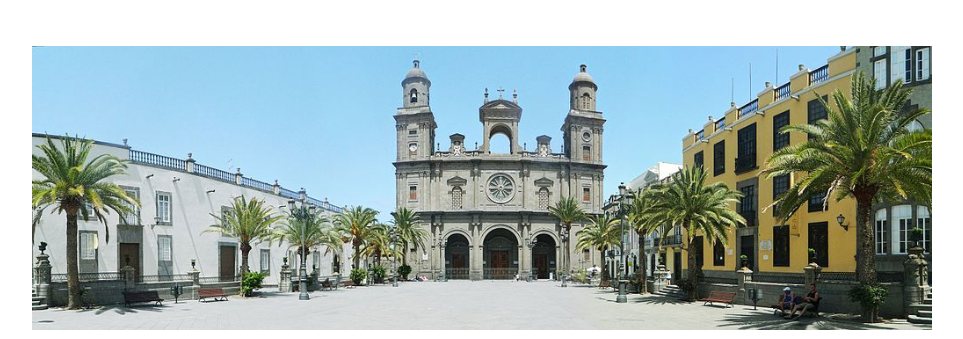
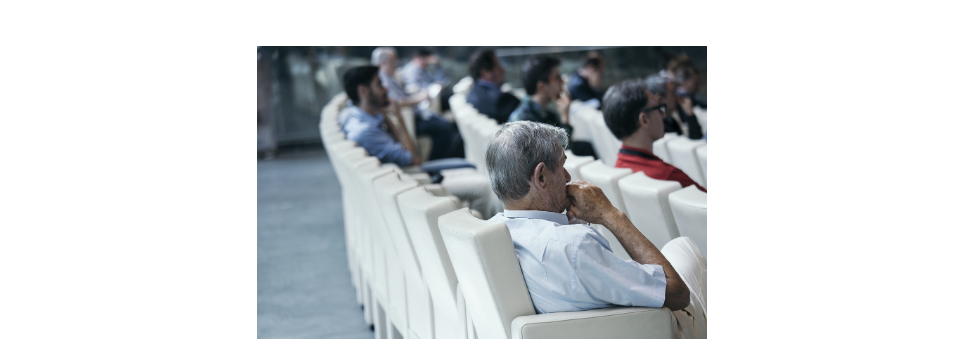
Before and after one commit to fpempresa/congreso2020, a website: page index.html in a window 1280 px wide. Shown: the part 162-501 px from the top of the page, without its empty margins (158-1121 px from the left). Drawn offline with Linux system fonts and the light colour scheme; a web font is replaced by a local one.

Commit message:
Añadir parallax

```diff
--- a/index.html
+++ b/index.html
@@ -14,9 +14,8 @@
             <div class="l-page__area">
                 <div class="c-section">
                     <div class="c-section__title">Donde</div>
+                   <div class="c-parallax" style="background-image: url('./img/auditorium-2816353_1280.jpg');"></div>
                     <div class="c-section__content">
-                        <img src="img/Catedral_de_Santa_Ana_-_panoramio.jpg" width="100%" alt=""/>
-
                         <p class="c-title">19 y 20 de Marzo</p>
                         <p class="c-title"><a href="https://www.fundacionlacajadecanarias.es">Centro Cultural CICCA</a></p>
                         <p class="c-title">Las Palmas de Gran Canaria</p>
@@ -28,10 +27,9 @@
             <div class="l-page__area">
                 <div class="c-section c-section--alternate">
                     <div class="c-section__title c-section__title--alternate">Agenda</div>
+                    <div class="c-parallax" style="background-image: url('./img/day-planner-828611_1280.jpg');"></div>
+
                     <div class="c-section__content">
-
-                        <img src="img/day-planner-calendar-organizer-schedule-monthly.jpg" width="100%" alt=""/>
-
                         <p class="c-title">Jueves 19</p>
 
                         <table class="c-agenda">
@@ -254,8 +252,7 @@
             <div class="l-page__area">
                 <div class="c-section c-section--alternate ">
                     <div class="c-section__title c-section__title--alternate">Objetivos</div>
-                    <div class="c-parallax" style="background-image: url('./img/person-1245959_1280.jpg');">
-                    </div>
+                    <div class="c-parallax" style="background-image: url('./img/person-1245959_1280.jpg');"></div>
                     <div class="c-section__content">
                         <p class="c-title">La comunicación como elemento clave de la orientación</p>
                         <p class="c-text">
--- a/scss/components/c-parallax.scss
+++ b/scss/components/c-parallax.scss
@@ -5,5 +5,5 @@
   background-attachment: fixed;
   background-position: center;
   background-repeat: no-repeat;
-  background-size: cover;
+  background-size: contain;
 }
```
Also changed, not shown: css/main.css, img/auditorium-2816353_1280.jpg (added), img/day-planner-828611_1280.jpg (added), img/day-planner-calendar-organizer-schedule-monthly.jpg (deleted).
